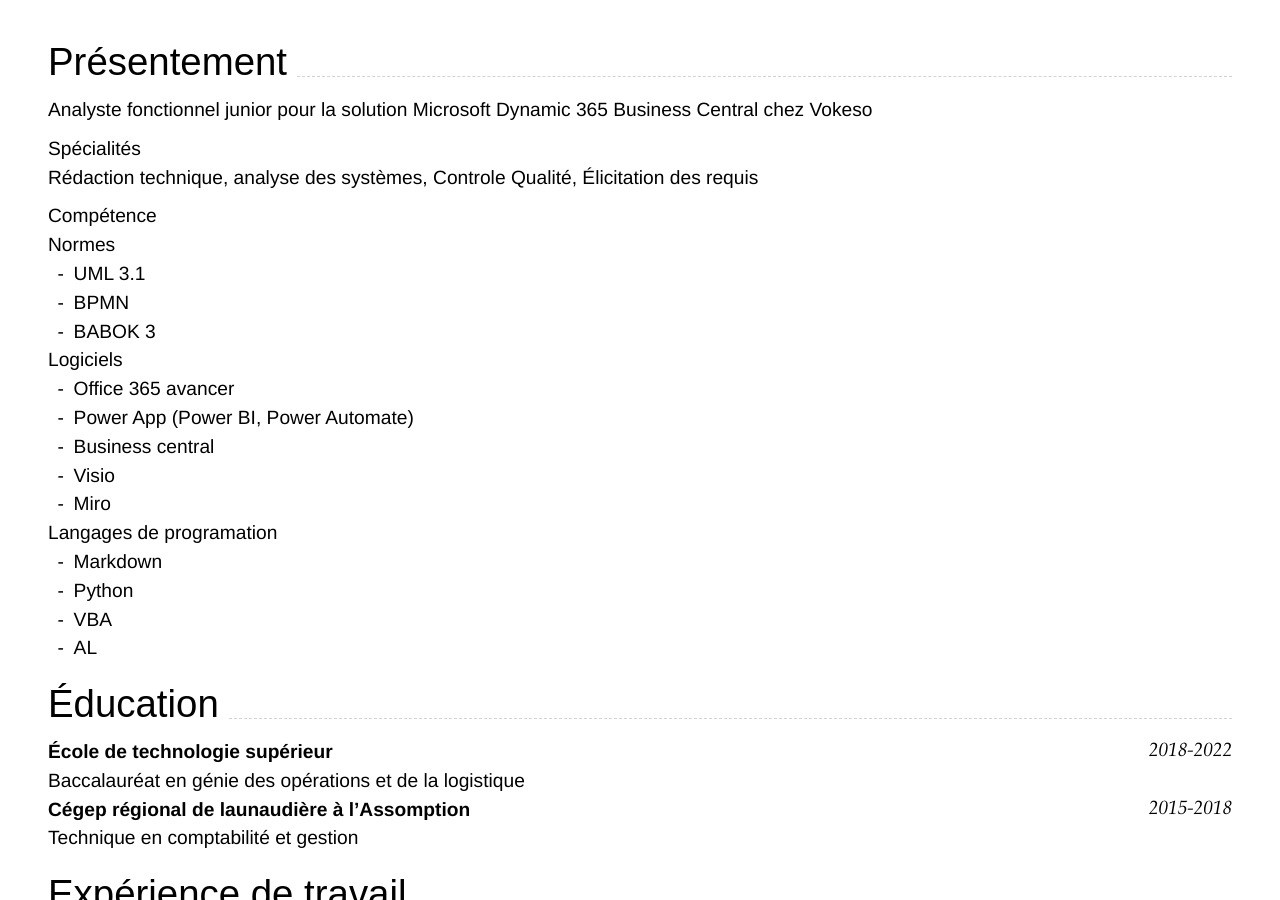
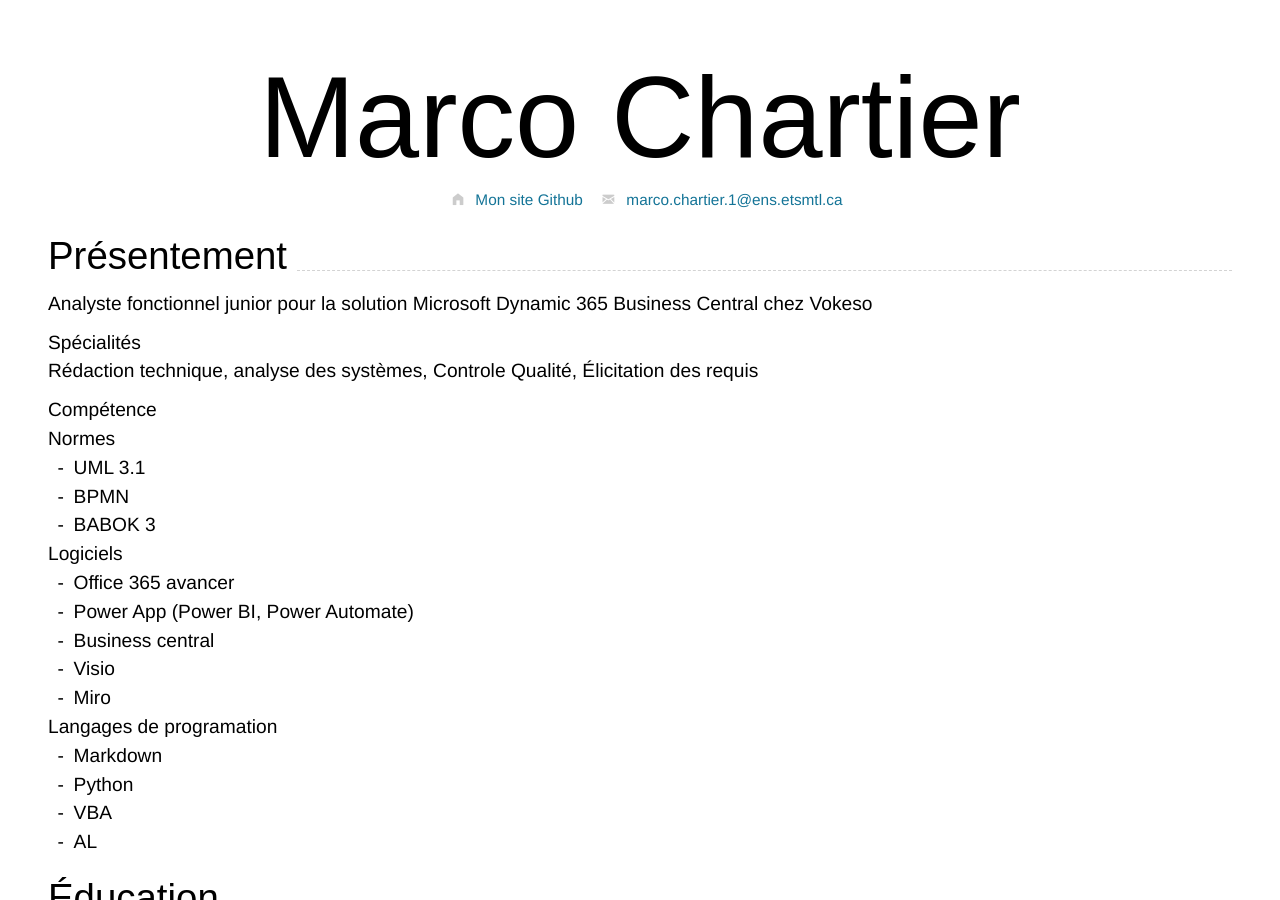
Before and after one commit to wodeni/nimo-markdown-cv, a Jekyll site: the page built from index.md, in a window 1280 px wide and 900 px high. Built offline with Jekyll 4.4.1, drawn with Linux system fonts in a browser that asks for light colours; nearby versions of some CDN libraries.

Commit message:
Update index.md

```diff
--- a/index.md
+++ b/index.md
@@ -8,6 +8,18 @@
   url: https://marcochartier.github.io/
   text: Mon site Github
 ---
+
+# Marco **Chartier**
+
+<!--
+include contact information from the front matter
+Supported arguments:
+    - homepage: url, text
+    - phone
+    - email
+-->
+
+{% include cv-contact.html %}
 
 ## Présentement
 
@@ -86,7 +98,7 @@
 `2022`
 Application d'analyse des implémentations projets, *ETS*
 
-# Certification
+## Certification
 
 `2023`, Entry level business analyst, *IIBA*
 
```
